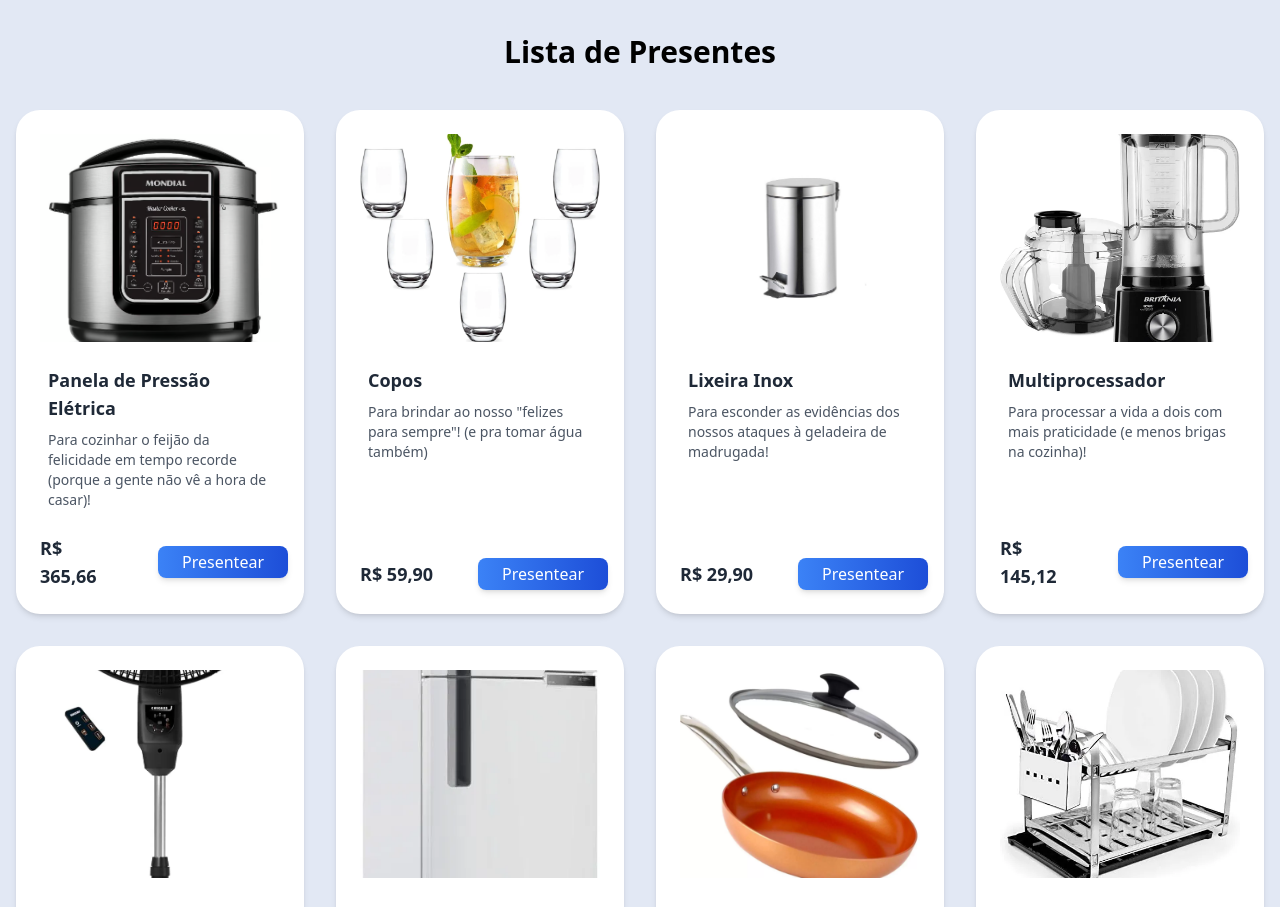
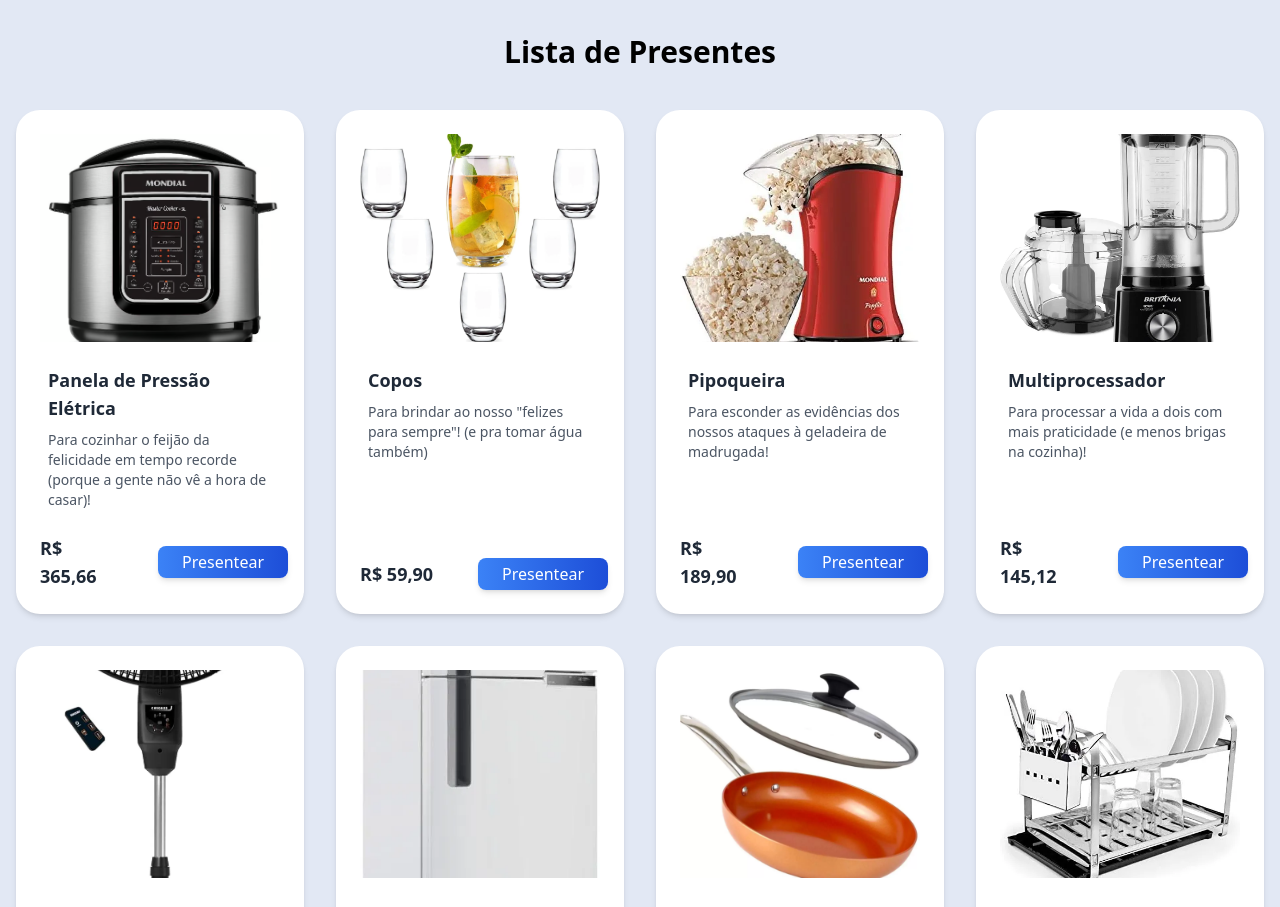
Before and after one commit to rafael-campos/SiteCasamento, a Next.js app: page / in a window 1280 px wide. Shown: the part 3980-4887 px from the top of the page. Built offline with nearby package versions, Linux system fonts and the light colour scheme.

Commit message:
pipoqueira

```diff
--- a/components/ListaDePresente.tsx
+++ b/components/ListaDePresente.tsx
@@ -207,10 +207,10 @@ const ListaDePresentes: React.FC = () => {
     },
     {
       id: '26',
-      imagem: '/images/presentes/lixeira.webp',
-      nome: 'Lixeira Inox',
+      imagem: '/images/presentes/pipoca.webp',
+      nome: 'Pipoqueira',
       descricao: 'Para esconder as evidências dos nossos ataques à geladeira de madrugada!',
-      preco: 'R$ 29,90',
+      preco: 'R$ 189,90',
     },
     {
       id: '27',
--- a/pages/[id].tsx
+++ b/pages/[id].tsx
@@ -325,7 +325,7 @@ const presentes: Presente[] = [
         imagem: '/images/presentes/pipoca.webp',
         nome: 'Pipoqueira',
         descricao: 'Pipoquera',
-        preco: 'R$ 29,90',
+        preco: 'R$ 189,90',
         codigoPix: '00020126720014br.gov.bcb.pix013692fb26d6-62d7-40fc-a775-c6ba8f2ae2250210pipoqueira5204000053039865406189.005802BR5922Rafael Henrique Campos6008Brasilia62090505ppwbv6304F057',
         linkProduto: 'https://www.amazon.com.br/dp/B07G1HWM9D?ref=cm_sw_r_apan_dp_NSZV46V04R1ZMGNHQ068&ref_=cm_sw_r_apan_dp_NSZV46V04R1ZMGNHQ068&social_share=cm_sw_r_apan_dp_NSZV46V04R1ZMGNHQ068&language=pt-BR&th=1',
         linkPagamentoCartao: 'https://pay.sumup.com/b2c/QEDSVIWR',
```
